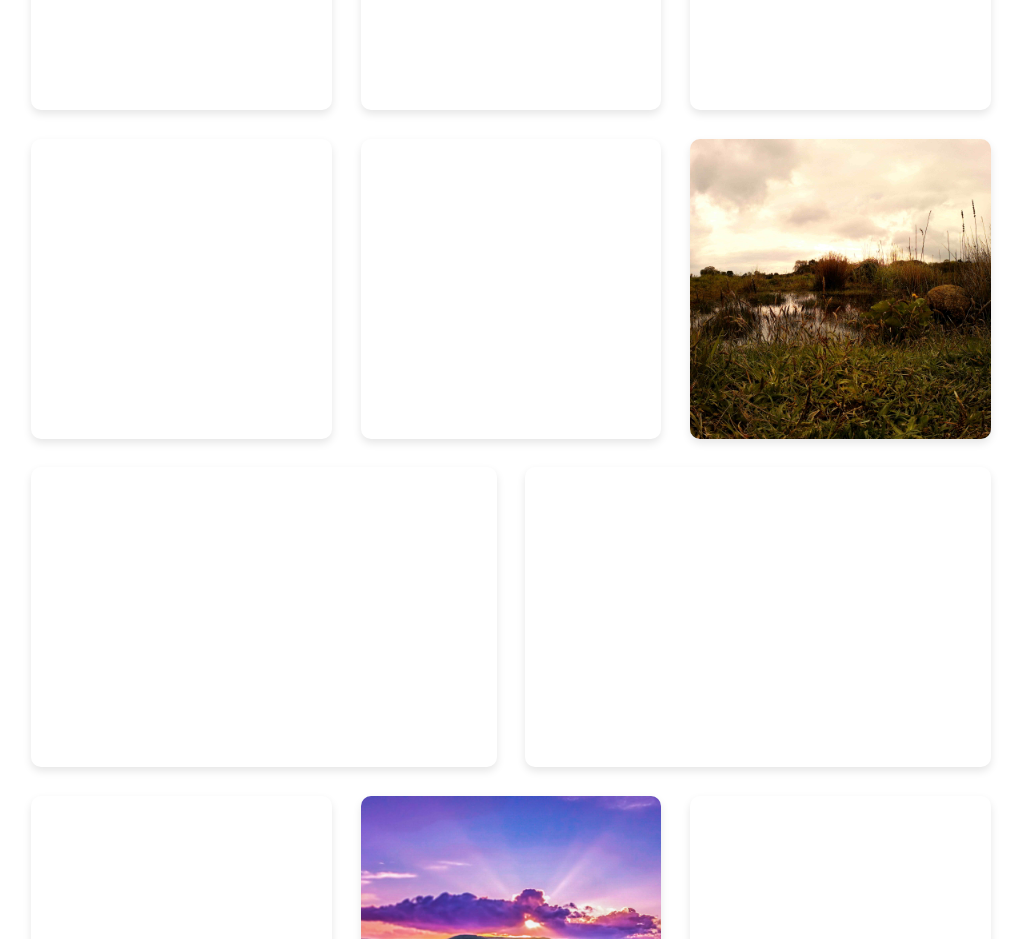
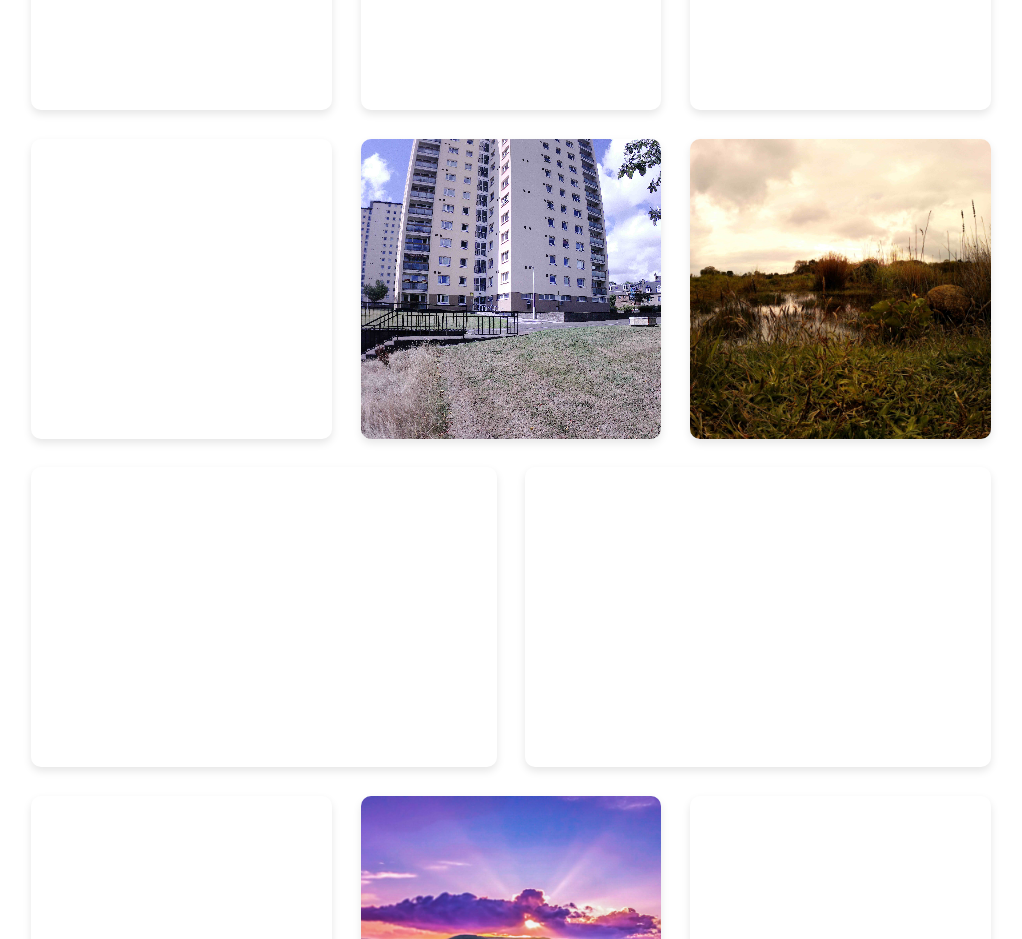
Before and after one commit to BlockJakub/Scotlandwindows, a plain HTML site: page index.html in a window 1280 px wide. Shown: the part 3060-3999 px from the top of the page, without its empty margins (129-1151 px from the left). Drawn offline with nearby package versions, Linux system fonts and the light colour scheme; files whose address does not match are found by name.

Commit message:
Update index.html

```diff
--- a/index.html
+++ b/index.html
@@ -201,7 +201,7 @@
                     </div>
                     <div class="col-md-4 mb-4">
                         <div class="image-container"
-                            style="background-image: url('./assets/images/aaa_no_edited/flatRC2.JPG');"></div>
+                            style="background-image: url('flatRC2.JPG');"></div>
                     </div>
                     <div class="col-md-4 mb-4">
                         <div class="image-container"
```
